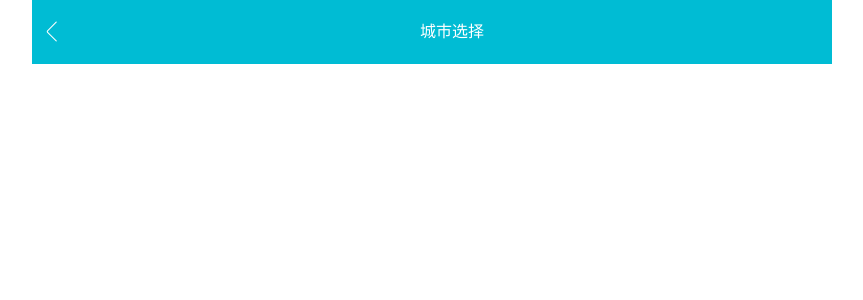
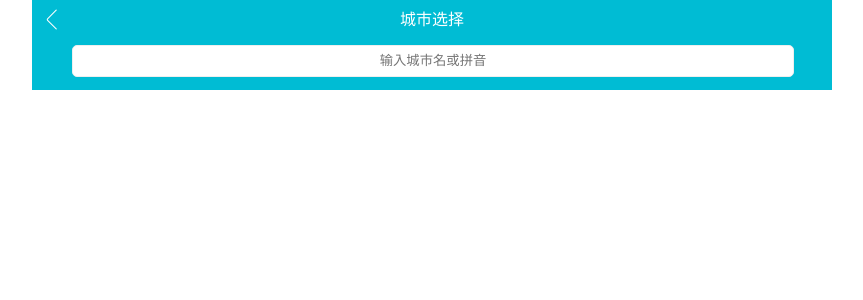
Before and after one commit to lhyeason/vueapp, a Vue app: page /city in a window 1280 px wide. Shown: the top 300 px of the page, without its empty margins (208-1071 px from the left). Built offline with nearby package versions, Linux system fonts and the light colour scheme.

Commit message:
add search to city

```diff
--- a/src/components/city/city.vue
+++ b/src/components/city/city.vue
@@ -1,18 +1,21 @@
 <template>
    <div>
         <cityheader></cityheader>
+        <citysearch></citysearch>
    </div>
 </template>
 
 <script type="text/ecmascript-6">
 import cityheader from "./components/header";
+import citysearch from "./components/search";
 export default {
   name: "City",
   data: function() {
     return {};
   },
   components: {
-    cityheader
+    cityheader,
+    citysearch
   }
 };
 </script>
--- a/src/components/city/components/header.vue
+++ b/src/components/city/components/header.vue
@@ -1,9 +1,9 @@
 <template>
    <div class="city-header">
-       <router-link to="/">
+        城市选择
+        <router-link to="/">
         <span class="iconfont header-back">&#xe624;</span>
        </router-link>
-        城市选择
    </div>
 </template>
 
@@ -21,16 +21,20 @@ export default {
   width: 100%;
   text-align: center;
   background: #00bcd4;
-  height: 64px;
-  line-height: 64px;
+  height: 40px;
+  line-height: 40px;
   font-size: 16px;
   color: #fff;
+  position: relative;
 }
 .header-back {
   width: 40px;
   text-align: center;
   font-size: 20px;
   float: left;
-  color: #fff
+  color: #fff;
+  position: absolute;
+  left: 0px;
+  top: 0px;
 }
 </style>
--- /dev/null
+++ b/src/components/city/components/search.vue
@@ -0,0 +1,33 @@
+<template>
+    <div class="search">
+        <input type="text" placeholder="输入城市名或拼音" class="city-search">
+    </div>
+</template>
+
+<script type="text/ecmascript-6">
+export default {
+  data: function() {
+    return {};
+  },
+  components: {}
+};
+</script>
+
+<style scoped type='text/css'>
+.search {
+  background: #00bcd4;
+  width: 100%;
+  height: 50px;
+  line-height: 40px;
+  padding: 0px 40px 5px 40px;
+  box-sizing: border-box;
+}
+.city-search {
+  width: 100%;
+  height: 30px;
+  border-radius: 5px;
+  border: 1px solid #eee;
+  color: #fff;
+  text-align: center;
+}
+</style>
```
